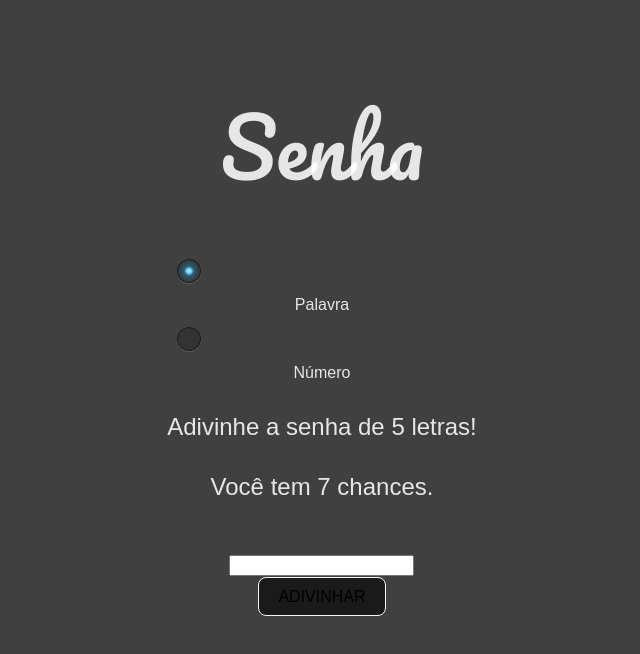
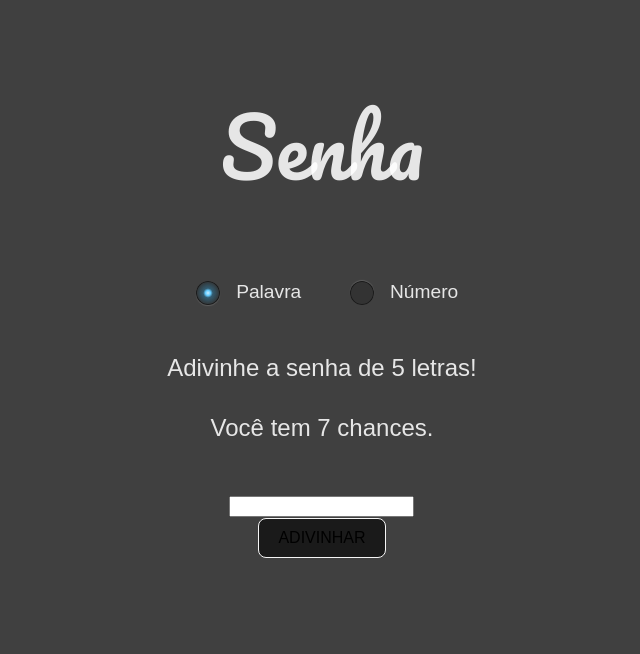
Before and after one commit to gabrielfari4/jogo-senha, a React (Vite) app: page / in a window 1280 px wide. Shown: the top 654 px of the page, without its empty margins (318-958 px from the left). Built offline with nearby package versions, Linux system fonts and the light colour scheme; a web font is replaced by a local one.

Commit message:
:lipstick: feat estilização Modo

```diff
--- a/src/components/Modo/Modo.module.css
+++ b/src/components/Modo/Modo.module.css
@@ -12,6 +12,7 @@
     /* vertical-align: middle; */
     box-shadow: hsla(0,0%,100%,.15) 0 1px 1px, inset hsla(0,0%,0%,.5) 0 0 0 1px;
     background-color: hsla(0,0%,0%,.2);
+    background-image: gradient( hsla(200,100%,90%,1) 0%, hsla(200,100%,70%,1) 15%, hsla(200,100%,60%,.3) 28%, hsla(200,100%,30%,0) 70% );
     background-image: -webkit-radial-gradient( hsla(200,100%,90%,1) 0%, hsla(200,100%,70%,1) 15%, hsla(200,100%,60%,.3) 28%, hsla(200,100%,30%,0) 70% );
     background-repeat: no-repeat;
     transition: background-position .15s cubic-bezier(.8, 0, 1, 1),
@@ -41,7 +42,7 @@
 
   .input,
   .input:active {
-    background-position: 0 24px;
+    background-position: 24px 0;
   }
 
   .input:checked {
@@ -50,5 +51,20 @@
 
   .input:checked ~ .input,
   .input:checked ~ .input:active {
-    background-position: 0 -24px;
+    background-position: -24px 0;
   }
+
+  .label {
+    display: flex;
+    justify-content: center;
+    align-items: center;
+    column-gap: .5vw;
+  }
+
+  .children {
+    font-size: 1.2em;
+  }
+
+  .variante {
+    transform: rotate(0.5turn);
+  }
--- a/src/components/Modo/index.jsx
+++ b/src/components/Modo/index.jsx
@@ -2,7 +2,7 @@ import { useContext } from "react";
 import { SenhaContext } from "../../context/SenhaContext";
 import styles from './Modo.module.css';
 
-const Modo = ({ children, value, checked }) => {
+const Modo = ({ children, value, checked, variante }) => {
     const {setPassword} = useContext(SenhaContext);
 
     const handlePasswordChange = (event) => {
@@ -10,15 +10,15 @@ const Modo = ({ children, value, checked }) => {
     }
 
     return (
-        <label>
+        <label className={styles.label}>
             <input
                 type="radio"
                 value={value}
                 checked={checked}
                 onChange={handlePasswordChange}
-                className={styles.input}
+                className={`${styles.input} ${styles[variante]}`}
             />
-            {children}
+            <p className={styles.children}>{children}</p>
         </label>
     )
 }
--- a/src/components/Senha/Senha.module.css
+++ b/src/components/Senha/Senha.module.css
@@ -7,3 +7,9 @@ h1 {
 p {
     font-size: 1.5em;
 }
+
+.modo {
+    display: flex;
+    justify-content: center;
+    column-gap: 3vw;
+}
--- a/src/components/Senha/index.jsx
+++ b/src/components/Senha/index.jsx
@@ -4,7 +4,7 @@ import Modo from "../Modo";
 import { SenhaContext } from "../../context/SenhaContext";
 import Adivinhar from "../Adivinhar";
 import Tentativas from "../Tentativas";
-import './Senha.module.css';
+import styles from './Senha.module.css';
 
 const Senha = () => {
     const { password, randomWord, randomNumber, win, count, guesses } =
@@ -14,7 +14,7 @@ const Senha = () => {
         <>
             <h1>Senha</h1>
             {guesses.length >= 1 || (
-                <>
+                <div className={styles.modo}>
                     <Modo
                         value={randomWord}
                         checked={password === randomWord}>
@@ -23,10 +23,11 @@ const Senha = () => {
                     <Modo
                         value={randomNumber}
                         checked={password === randomNumber}
+                        variante="variante"
                     >
                         Número
                     </Modo>
-                </>
+                </div>
             )}
             {password === randomWord ? (
                 <p>Adivinhe a senha de 5 letras!</p>
```
